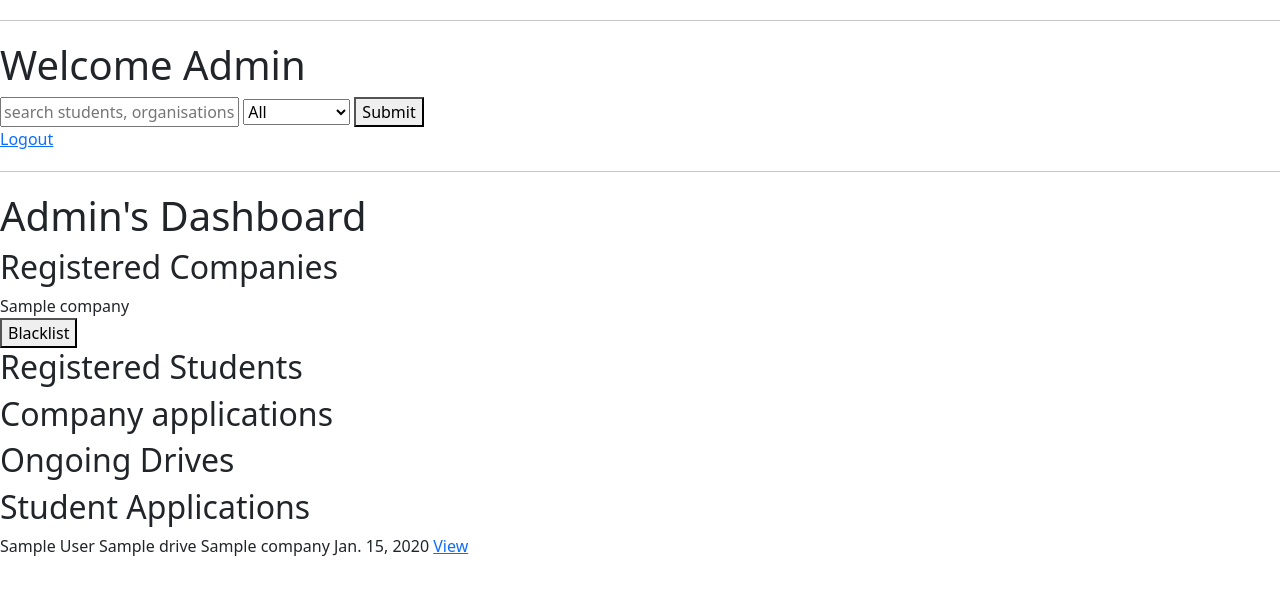
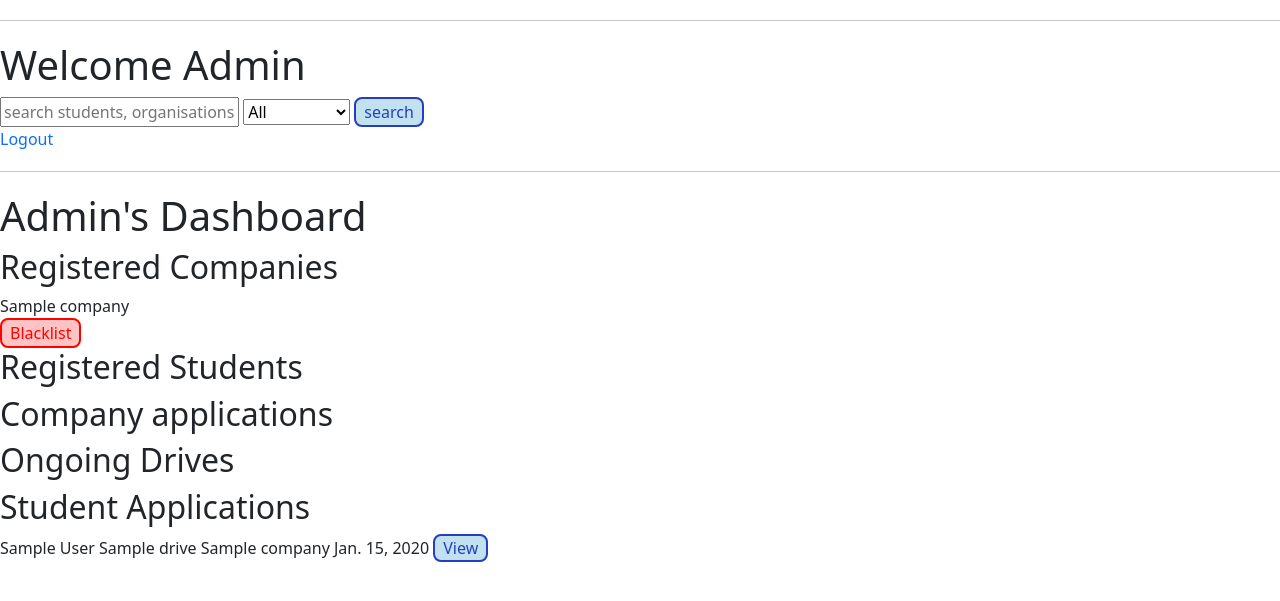
Before and after one commit to Rajeshwari2857/Placement_portal, a Django app: page /admin_panel/ in a window 1280 px wide. Shown: the top 601 px of the page. Run offline with Django 5.2, Linux system fonts and the light colour scheme; a user stored in the database is signed in; tables that the repository leaves empty hold one stand-in row (values such as "Sample post").

Commit message:
coloured buttons

```diff
--- a/app/mysite/settings.py
+++ b/app/mysite/settings.py
@@ -130,6 +130,8 @@ USE_TZ = True
 # Static files (CSS, JavaScript, Images)
 # https://docs.djangoproject.com/en/6.0/howto/static-files/
 
-STATIC_URL = 'static/'
+STATICFILES_DIRS = [BASE_DIR / 'static']
 
 LOGIN_URL ='/login/'
+
+STATIC_URL = '/static/'
--- /dev/null
+++ b/app/static/css/style.css
@@ -0,0 +1,64 @@
+.line {
+    background-color: black;
+    height: 1px;
+    margin: 20px 0;
+}
+
+table, th, td, tr {
+    border: 1px solid black;
+    border-collapse: collapse;
+    border-right: 1px solid black;
+}
+
+.header-row {
+    display: flex;
+    justify-content: flex-start;
+    align-items: center;
+    gap: 45vw
+
+}
+
+.red-button {
+    border-radius: 0.5rem;
+    padding-left: 0.5rem;
+    padding-right: 0.5rem;
+    background-color: rgb(255, 195, 195);
+    border: 2px solid red;
+    color: red;
+}
+
+.red-button:is( :hover, :focus) {
+    background-color: white;
+}
+
+.blue-button {
+    border-radius: 0.5rem;
+    padding-left: 0.5rem;
+    padding-right: 0.5rem;
+    background-color: rgb(193, 225, 239);
+    border: 2px solid rgb(37, 62, 192);
+    color: rgb(37, 62, 192);
+}
+
+.blue-button:is( :hover, :focus) {
+    background-color: white;
+}
+
+.green-button {
+    border-radius: 0.5rem;
+    padding-left: 0.5rem;
+    padding-right: 0.5rem;
+    background-color: rgb(218, 247, 218);
+    border: 2px solid rgb(47, 124, 45);
+    color: rgb(47,124,45);
+}
+
+.green-button:is( :hover, :focus) {
+    background-color: white;
+}
+
+a {
+    text-decoration: none;
+    display: inline-block;
+
+}
--- a/app/student/static/css/style.css
+++ /dev/null
@@ -1,23 +0,0 @@
-.line {
-    background-color: black;
-    height: 1px;
-    margin: 20px 0;
-}
-
-table, th, td, tr {
-    border: 1px solid black;
-    border-collapse: collapse;
-    border-right: 1px solid black;
-}
-
-.header-row {
-    display: flex;
-    justify-content: flex-start;
-    align-items: center;
-    gap: 45vw
-
-}
-
-.blue-button {
-    color:red;
-}
--- a/app/templates/admin_panel/admin_dash.html
+++ b/app/templates/admin_panel/admin_dash.html
@@ -25,8 +25,9 @@
         </option>
     </select>
 
-    <button type="submit">
-        Submit
+    <button class="blue-button"
+        type="submit">
+        search
     </button>
 
 </form>
@@ -57,7 +58,7 @@
                         name="company_id"
                         value="{{ company.id }}">
 
-                    <button
+                    <button class="red-button"
                         type="submit">
                         Blacklist
                     </button>
@@ -82,7 +83,7 @@
                         name="student_id"
                         value="{{ student.id }}">
 
-                    <button
+                    <button class="red-button"
                         type="submit">
                         Blacklist
                     </button>
@@ -106,7 +107,7 @@
                         name="company_id"
                         value="{{ company.id }}">
 
-                    <button
+                    <button class="green-button"
                         type="submit">
                         Approve
                     </button>
@@ -122,7 +123,8 @@
         <div>
             {{ drive.drive_name }}  {{ drive.company.company_name }}
 
-            <a href="{% url 'adm_drive_details' drive.company.id drive.id %}">
+            <a class="blue-button"
+                href="{% url 'adm_drive_details' drive.company.id drive.id %}">
                 View details
             </a>
 
@@ -136,7 +138,7 @@
                         name="drive_id"
                         value="{{ drive.id }}">
 
-                    <button
+                    <button class="green-button"
                         type="submit">
                         Mark as completed
                     </button>
@@ -155,7 +157,8 @@
             {{ application.drive.company.company_name }}
             {{ application.application_date }}
 
-            <a href="{% url 'adm_student_application' application.id %}">
+            <a class="blue-button"
+                href="{% url 'adm_student_application' application.id %}">
                 View
             </a>
         </div>
--- a/app/templates/base.html
+++ b/app/templates/base.html
@@ -1,3 +1,4 @@
+{% load static %}
 <!DOCTYPE html>
 <html lang="en">
 {% load static %}
```
